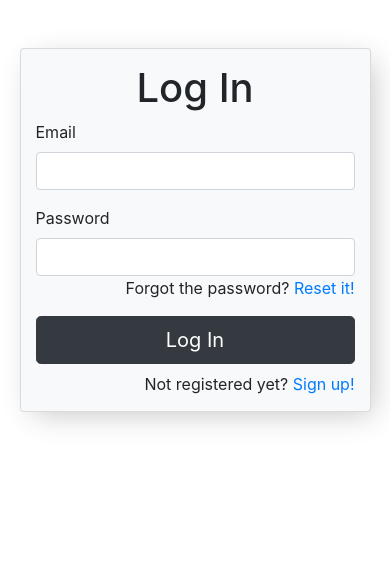
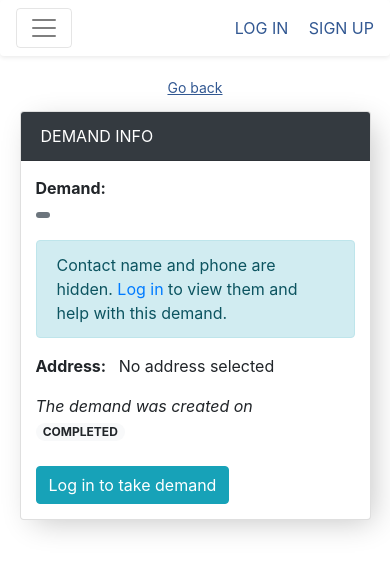
Before and after one commit to viravelmozhna/help2gether, a Vue app: page /demands/detailed/1 in a window 390 px wide. Before the commit this address led to /login. Shown: the top 572 px of the page. Built offline with nearby package versions, Linux system fonts and the light colour scheme; no server answers; the database is empty.

Commit message:
Allow guests to browse demands and map without seeing contacts.
Add a publicDemands mirror for anonymous read access, keep name/phone auth-only, and update nav/detail UI for logged-out visitors.

```diff
--- a/database.rules.json
+++ b/database.rules.json
@@ -10,6 +10,11 @@
       ".read": "auth != null",
       ".write": "auth != null",
       ".indexOn": ["assignedTo", "status", "category", "emergency"]
+    },
+    "publicDemands": {
+      ".read": true,
+      ".write": "auth != null",
+      ".indexOn": ["assignedTo", "status", "category", "emergency"]
     }
   }
 }
--- a/src/components/common/NavBar.vue
+++ b/src/components/common/NavBar.vue
@@ -19,6 +19,7 @@
           All demands
         </b-nav-item>
         <b-nav-item
+          v-if="isUserLoggedIn"
           to="/user/demands"
           active-class="active"
           class="text-uppercase"
@@ -26,6 +27,7 @@
           Your demands
         </b-nav-item>
         <b-nav-item
+          v-if="isUserLoggedIn"
           to="/demands/add"
           active-class="active"
           class="text-uppercase"
@@ -49,6 +51,23 @@
       <span class="text-uppercase logout-button">
         <a @click="logout">Logout</a>
       </span>
+    </div>
+    <div
+      v-else
+      class="ml-auto text-uppercase"
+    >
+      <router-link
+        to="/login"
+        class="mr-3 link"
+      >
+        Log in
+      </router-link>
+      <router-link
+        to="/signup"
+        class="link"
+      >
+        Sign up
+      </router-link>
     </div>
   </b-navbar>
 </template>
@@ -86,7 +105,6 @@ export default {
             }`.trim();
             return;
           }
-          // No name on profile — fall back to email (profile or auth)
           this.userName = (profile && profile.email) || this.userData.email || '';
         })
         .catch((error) => {
@@ -106,7 +124,7 @@ export default {
         this.$toast.warning('You was logged out!', {
           timeout: 2000,
         });
-        this.$router.push('/login');
+        this.$router.push('/demands/list');
       });
     },
   },
--- a/src/components/demands/DemandDetailed.vue
+++ b/src/components/demands/DemandDetailed.vue
@@ -15,6 +15,7 @@
       class="ml-auto mr-auto mb-5 demand-detailed-card"
     >
       <b-button
+        v-if="isUserLoggedIn"
         class="mb-3 position-absolute edit-button"
         variant="light"
         size="sm"
@@ -31,20 +32,41 @@
             pill
             variant="secondary"
           >
-            {{ demandInfo.category.toUpperCase() }}
+            {{ (demandInfo.category || '').toUpperCase() }}
           </b-badge>
         </div>
       </b-card-text>
 
-      <b-card-text class="mb-3">
+      <template v-if="isUserLoggedIn">
+        <b-card-text
+          class="mb-3"
+          key="contact-name"
+        >
           <span class="mr-2 label font-weight-bold">Name:</span>
           <span>{{ demandInfo.contactData.name }}</span>
         </b-card-text>
 
-      <b-card-text class="mb-3">
+        <b-card-text
+          class="mb-3"
+          key="contact-phone"
+        >
           <span class="mr-2 label font-weight-bold">Phone:</span>
           <span>{{ demandInfo.contactData.phone }}</span>
         </b-card-text>
+      </template>
+      <b-alert
+        v-else
+        key="guest-contact-hidden"
+        show
+        variant="info"
+        class="mb-3"
+      >
+        Contact name and phone are hidden.
+        <router-link :to="{ path: '/login', query: { redirect: $route.fullPath } }">
+          Log in
+        </router-link>
+        to view them and help with this demand.
+      </b-alert>
 
       <b-card-text class="mb-3">
         <span class="mr-2 label font-weight-bold">Address:</span>
@@ -63,7 +85,7 @@
       </LeafletMap>
 
       <b-alert
-        v-else
+        v-else-if="isUserLoggedIn"
         key="missing-coords"
         show
         variant="warning"
@@ -128,10 +150,7 @@
               </b-badge>
             </span>
             <b-badge
-              v-if="
-                demandInfo.emergency === 'urgent' &&
-                demandInfo.status === 'active'
-              "
+              v-if="demandInfo.emergency === 'urgent' && demandInfo.status === 'active'"
               key="demand-emergency"
               pill
               variant="danger"
@@ -164,7 +183,7 @@
               assigned to
             </span>
             <a
-              v-if="hasKnownAssignee"
+              v-if="hasKnownAssignee && isUserLoggedIn"
               key="known-assignee"
               @click="goToUserProfile"
             >
@@ -174,14 +193,14 @@
               v-else
               key="unknown-assignee"
             >
-              {{ displayAssigneeName }}
+              {{ isUserLoggedIn ? displayAssigneeName : 'a volunteer' }}
             </span>
           </i>
         </span>
       </b-card-text>
 
       <b-button
-        v-if="!demandInfo.assignedTo"
+        v-if="isUserLoggedIn && !demandInfo.assignedTo"
         key="demand-is-not-assigned-yet"
         class="mt-2"
         variant="info"
@@ -190,10 +209,18 @@
         Take demand
       </b-button>
 
+      <b-button
+        v-else-if="!isUserLoggedIn && !demandInfo.assignedTo"
+        key="guest-take-demand"
+        class="mt-2"
+        variant="info"
+        :to="{ path: '/login', query: { redirect: $route.fullPath } }"
+      >
+        Log in to take demand
+      </b-button>
+
       <div
-        v-else-if="
-          isCurrentLoggedUserAnAssignee && demandInfo.status !== 'completed'
-        "
+        v-else-if="isCurrentLoggedUserAnAssignee && demandInfo.status !== 'completed'"
         key="demand-is-assigned-to-current-user"
         tag="li"
       >
@@ -225,10 +252,11 @@ import {
   get,
   child,
 } from 'firebase/database';
-import { auth } from '@/firebase';
+import { auth, getCurrentUser } from '@/firebase';
 import getCurrentDate from '@/utils/getCurrentDate';
 import isLessThan24HoursAgo from '@/utils/isLessThan24HoursAgo';
 import checkValidCoords from '@/utils/hasValidCoords';
+import syncPublicDemand from '@/utils/syncPublicDemand';
 import GoBackButton from '../common/GoBackButton.vue';
 import ModalWindow from '../common/ModalWindow.vue';
 import MapMarker from '../map/MapMarker.vue';
@@ -250,10 +278,14 @@ export default {
       demandId: this.$route.params.id,
       assigneeName: '',
       isCurrentLoggedUserAnAssignee: false,
-      currentUserId: auth.currentUser.uid,
+      currentUserId: null,
+      authReady: false,
     };
   },
   computed: {
+    isUserLoggedIn() {
+      return this.$store.getters.isUserLoggedIn;
+    },
     demandInfo() {
       return this.$store.state.demandDetailedInfo;
     },
@@ -275,18 +307,60 @@ export default {
       return (address && address.formattedAddress) || 'No address selected';
     },
   },
-  created() {
-    const demandInfo = ref(db, 'demands/' + this.demandId);
+  watch: {
+    isUserLoggedIn() {
+      if (this.authReady) {
+        this.currentUserId = (auth.currentUser && auth.currentUser.uid) || null;
+        this.subscribeToDemand();
+      }
+    },
+  },
+  async created() {
+    await getCurrentUser();
+    this.authReady = true;
+    this.currentUserId = (auth.currentUser && auth.currentUser.uid) || null;
+    this.subscribeToDemand();
+  },
+  beforeDestroy() {
+    this.teardownSubscription();
+  },
+  methods: {
+    teardownSubscription() {
+      if (this.unsubscribe) {
+        this.unsubscribe();
+        this.unsubscribe = null;
+      }
+    },
+    subscribeToDemand() {
+      this.teardownSubscription();
+
+      const sourcePath = this.isUserLoggedIn
+        ? `demands/${this.demandId}`
+        : `publicDemands/${this.demandId}`;
+      const demandInfo = ref(db, sourcePath);
 
       this.unsubscribe = onValue(demandInfo, (snapshot) => {
         const data = snapshot.val();
 
         if (data) {
+          const sourceContact = data.contactData || {};
+          const sourceAddress = sourceContact.address || {};
           this.$store.dispatch('setDemandDetailedInfo', {
-          data,
+            data: {
+              ...data,
+              contactData: {
+                name: sourceContact.name || '',
+                phone: sourceContact.phone || '',
+                address: {
+                  city: sourceAddress.city || '',
+                  coords: sourceAddress.coords || null,
+                  formattedAddress: sourceAddress.formattedAddress || '',
+                },
+              },
+            },
           });
 
-        if (data.assignedTo) {
+          if (data.assignedTo && this.isUserLoggedIn) {
             this.isCurrentLoggedUserAnAssignee = data.assignedTo === this.currentUserId;
             this.assigneeName = '';
 
@@ -297,7 +371,6 @@ export default {
                   ? auth.currentUser.email
                   : '';
 
-              // Same order as NavBar: first/last name, then email
                 if (profile && (profile.firstName || profile.lastName)) {
                   this.assigneeName = `${profile.firstName || ''} ${
                     profile.lastName || ''
@@ -321,20 +394,34 @@ export default {
         }
       });
     },
-  beforeDestroy() {
-    this.unsubscribe();
-  },
-  methods: {
     assignDemand() {
       update(ref(db, 'demands/' + this.demandId), {
         assignedTo: this.currentUserId,
         status: 'in progress',
+      })
+        .then(() => {
+          return syncPublicDemand(this.demandId);
+        })
+        .catch((error) => {
+          console.error(error);
+          this.$toast.error('Something went wrong! Try again later!', {
+            timeout: 2500,
+          });
         });
     },
     unassignDemand() {
       update(ref(db, 'demands/' + this.demandId), {
         assignedTo: null,
         status: 'active',
+      })
+        .then(() => {
+          return syncPublicDemand(this.demandId);
+        })
+        .catch((error) => {
+          console.error(error);
+          this.$toast.error('Something went wrong! Try again later!', {
+            timeout: 2500,
+          });
         });
     },
     actionInModalWindowHandler(e) {
@@ -342,6 +429,15 @@ export default {
         update(ref(db, 'demands/' + this.demandId), {
           status: 'completed',
           completedTime: getCurrentDate(),
+        })
+          .then(() => {
+            return syncPublicDemand(this.demandId);
+          })
+          .catch((error) => {
+            console.error(error);
+            this.$toast.error('Something went wrong! Try again later!', {
+              timeout: 2500,
+            });
           });
       }
     },
--- a/src/router/index.js
+++ b/src/router/index.js
@@ -41,7 +41,6 @@ const routes = [
     component: () => {
       return import(/* webpackChunkName: "demands" */ '@/views/DemandsPage');
     },
-    meta: { requiresAuth: true },
     redirect: '/demands/list/list-view',
     children: [
       {
@@ -77,6 +76,7 @@ const routes = [
       {
         path: 'add',
         name: 'demand-new',
+        meta: { requiresAuth: true },
         component: () => {
           return import(
             /* webpackChunkName: "demand-new" */ '@/components/demands/DemandFormView'
@@ -95,6 +95,7 @@ const routes = [
       {
         path: 'edit/:id',
         name: 'demand-edit',
+        meta: { requiresAuth: true },
         component: () => {
           return import(
             /* webpackChunkName: "demand-edit" */ '@/components/demands/DemandFormView'
@@ -185,6 +186,7 @@ router.beforeEach(async (to, from, next) => {
   if (requiresAuth && !(await getCurrentUser())) {
     next({
       path: '/login',
+      query: { redirect: to.fullPath },
     });
   } else {
     next();
--- a/src/store/index.js
+++ b/src/store/index.js
@@ -18,7 +18,9 @@ export default new Vuex.Store({
         name: '',
         phone: '',
         address: {
-          region: '',
+          city: '',
+          coords: null,
+          formattedAddress: '',
         },
       },
       demand: '',
@@ -26,6 +28,7 @@ export default new Vuex.Store({
       createdTime: '',
       status: '',
       emergency: '',
+      assignedTo: null,
     },
     activeFiltersList: {
       city: [],
--- /dev/null
+++ b/src/utils/syncPublicDemand.js
@@ -0,0 +1,28 @@
+import { getDatabase, ref, set, get, child } from 'firebase/database';
+import toPublicDemand from './toPublicDemand';
+
+const syncPublicDemand = async function (demandId, demandData) {
+  if (!demandId) {
+    return;
+  }
+
+  const db = getDatabase();
+  let source = demandData;
+
+  if (!source) {
+    const snapshot = await get(child(ref(db), `demands/${demandId}`));
+    if (!snapshot.exists()) {
+      return;
+    }
+    source = snapshot.val();
+  }
+
+  const publicDemand = toPublicDemand(source);
+  if (!publicDemand) {
+    return;
+  }
+
+  await set(ref(db, `publicDemands/${demandId}`), publicDemand);
+};
+
+export default syncPublicDemand;
--- /dev/null
+++ b/src/utils/toPublicDemand.js
@@ -0,0 +1,29 @@
+/**
+ * Returns a demand object safe for anonymous visitors (no name/phone).
+ */
+const toPublicDemand = function (demand) {
+  if (!demand) {
+    return null;
+  }
+
+  const address = (demand.contactData && demand.contactData.address) || {};
+
+  return {
+    category: demand.category || '',
+    demand: demand.demand || '',
+    emergency: demand.emergency || '',
+    createdTime: demand.createdTime || '',
+    completedTime: demand.completedTime || null,
+    status: demand.status || '',
+    assignedTo: demand.assignedTo || null,
+    contactData: {
+      address: {
+        city: address.city || '',
+        coords: address.coords || null,
+        formattedAddress: address.formattedAddress || '',
+      },
+    },
+  };
+};
+
+export default toPublicDemand;
--- a/src/views/DemandsPage.vue
+++ b/src/views/DemandsPage.vue
@@ -7,7 +7,9 @@
 
 <script>
 import { getDatabase, ref, onValue } from 'firebase/database';
+import { getCurrentUser } from '@/firebase';
 import NavBar from '@/components/common/NavBar.vue';
+import syncPublicDemand from '@/utils/syncPublicDemand';
 
 export default {
   name: 'DemandsPage',
@@ -19,26 +21,65 @@ export default {
       unsubscribe: null,
       demands: [],
       cities: [],
+      authReady: false,
     };
   },
-  created() {
+  computed: {
+    isUserLoggedIn() {
+      return this.$store.getters.isUserLoggedIn;
+    },
+  },
+  watch: {
+    isUserLoggedIn() {
+      if (this.authReady) {
+        this.subscribeToDemands();
+      }
+    },
+  },
+  async created() {
     this.$store.dispatch('deleteAllFilters');
+    await getCurrentUser();
+    this.authReady = true;
+    this.subscribeToDemands();
+  },
+  beforeDestroy() {
+    this.teardownSubscription();
+  },
+  methods: {
+    teardownSubscription() {
+      if (this.unsubscribe) {
+        this.unsubscribe();
+        this.unsubscribe = null;
+      }
+    },
+    subscribeToDemands() {
+      this.teardownSubscription();
 
       const db = getDatabase();
-    const sourceDemands = ref(db, 'demands');
+      // Guests read the sanitized public mirror; logged-in users get full demands
+      const sourcePath = this.isUserLoggedIn ? 'demands' : 'publicDemands';
+      const sourceDemands = ref(db, sourcePath);
+
       this.unsubscribe = onValue(sourceDemands, (snapshot) => {
         const dataSnapshot = snapshot.val();
+        this.demands = [];
+        this.cities = [];
 
         if (dataSnapshot) {
           this.demands = Object.entries(dataSnapshot);
 
-        this.demands.map((item) => {
-          const city = item[1].contactData.address.city;
-          if (this.cities.includes(city)) {
-            return item;
+          this.demands.forEach((item) => {
+            const address = item[1] && item[1].contactData && item[1].contactData.address;
+            const city = address && address.city;
+            if (city && !this.cities.includes(city)) {
+              this.cities.push(city);
             }
-          this.cities.push(city);
-          return item;
+
+            if (this.isUserLoggedIn) {
+              syncPublicDemand(item[0], item[1]).catch((error) => {
+                console.log(error);
+              });
+            }
           });
         }
 
@@ -50,8 +91,6 @@ export default {
         });
       });
     },
-  beforeDestroy() {
-    this.unsubscribe();
   },
 };
 </script>
--- a/src/views/LoginPage.vue
+++ b/src/views/LoginPage.vue
@@ -71,7 +71,8 @@ export default {
           this.$toast.success('You was logged in!', {
             timeout: 2500,
           });
-          this.$router.push('/demands/list');
+          const redirect = this.$route.query.redirect || '/demands/list';
+          this.$router.push(redirect);
         })
         .catch((error) => {
           const errorMessage = error.code === errors.WRONG_PASSWORD || error.code === errors.USER_NOT_FOUND
```
Also changed, not shown: src/components/demands/DemandFormView.vue (+15 -4 lines). Lines whose indentation alone changed are shown as unchanged.
